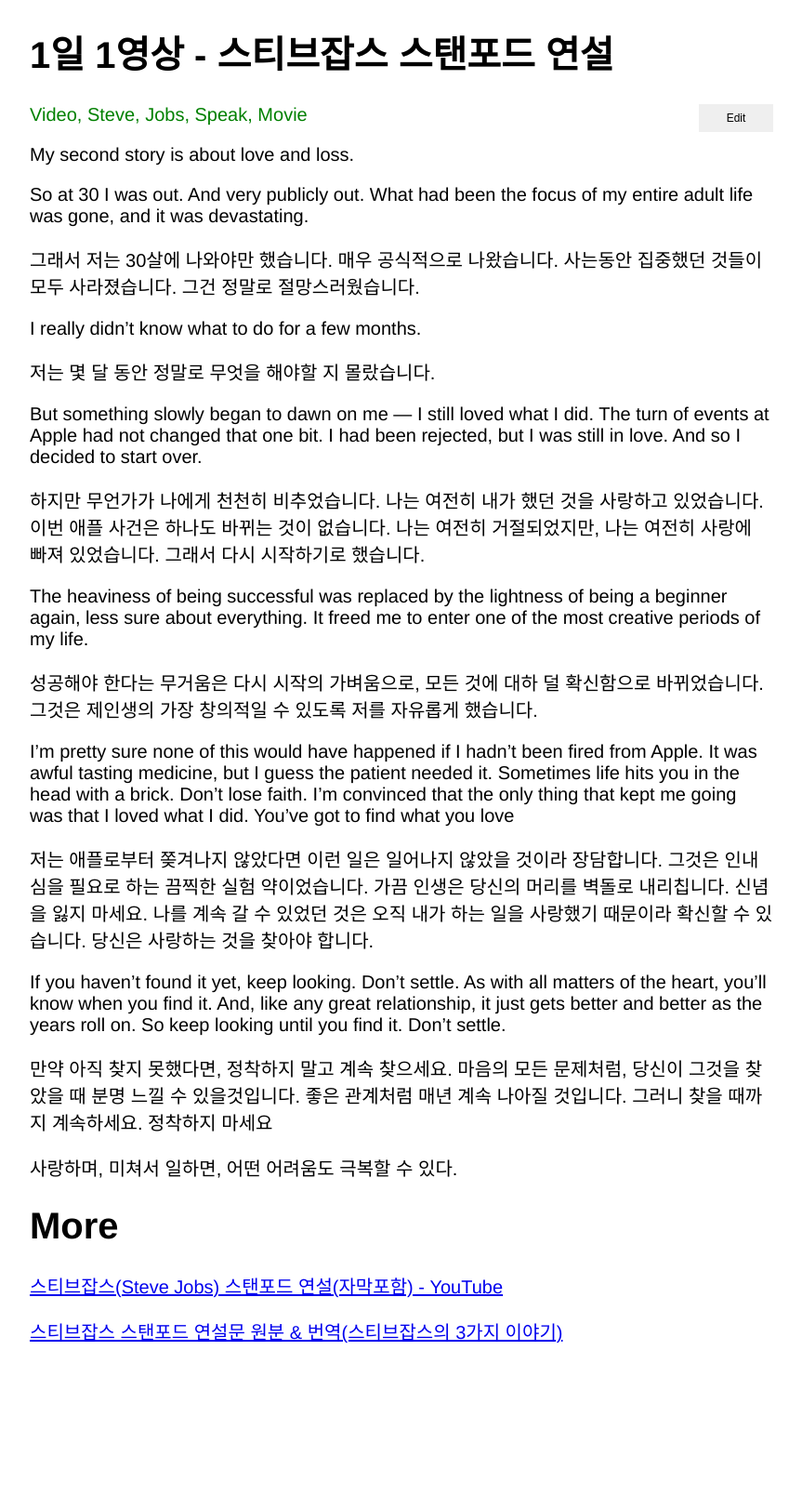
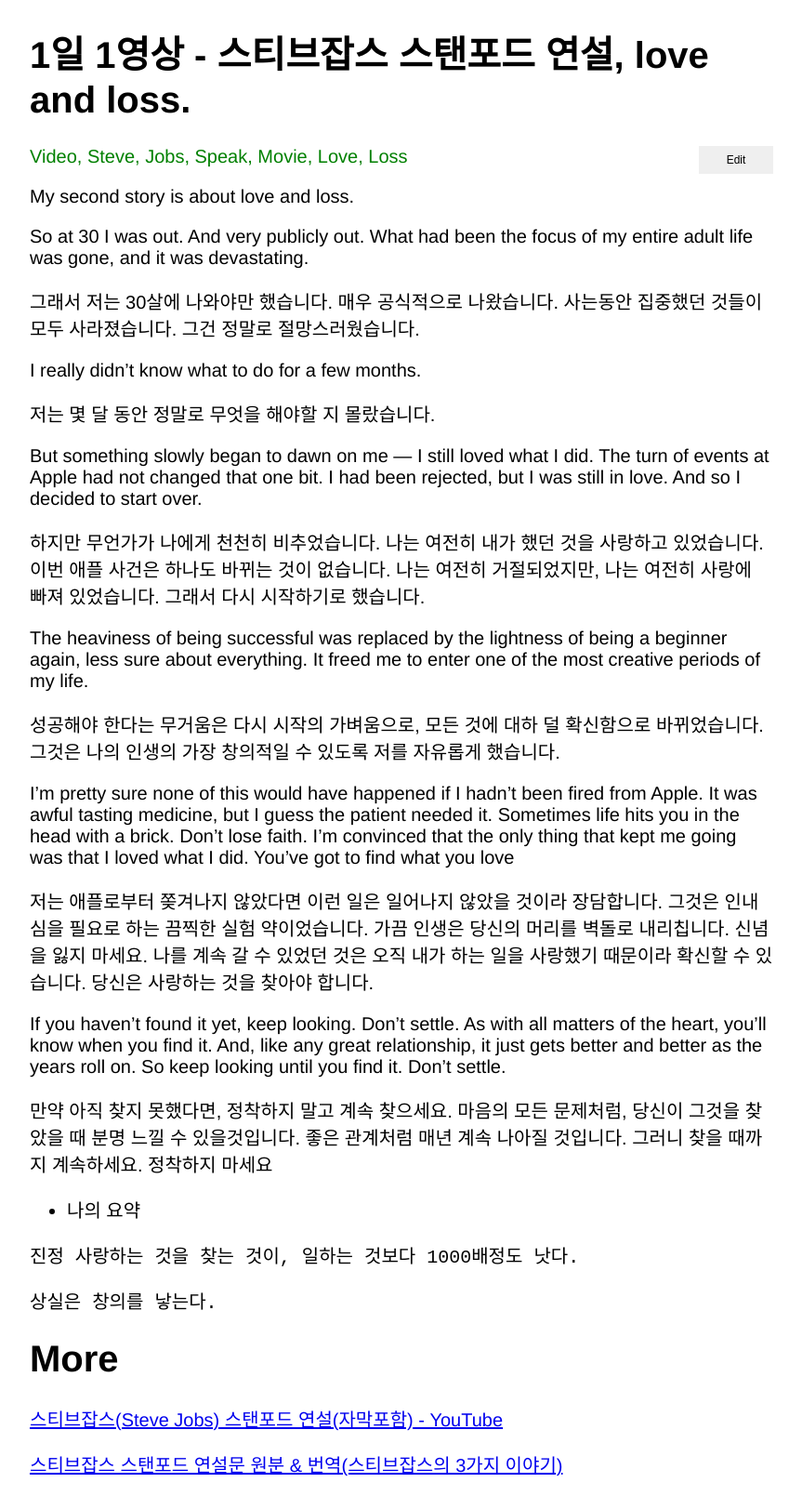
Before and after one commit to xiote/20200810_xiote.github.io, a Jekyll site: the page built from _posts/2020-07-30-12-06-24.md, in a window 1280 px wide. Shown: the whole page at 93% size, without its empty margins (208-1071 px from the left). Built offline with Jekyll 4.4.1, drawn with Linux system fonts in a browser that asks for light colours; before the commit the page ends 1466 px from its top, so only the background shows below that.

Commit message:
Update 2020-07-30-12-06-24.md

```diff
--- a/_posts/2020-07-30-12-06-24.md
+++ b/_posts/2020-07-30-12-06-24.md
@@ -1,7 +1,7 @@
 ---
 layout: post
-title: 1일 1영상 - 스티브잡스 스탠포드 연설
-tags: video steve jobs speak movie
+title: 1일 1영상 - 스티브잡스 스탠포드 연설, love and loss.
+tags: video steve jobs speak movie love loss
 ---
 
 My second story is about love and loss.
@@ -26,7 +26,7 @@
 It freed me to enter one of the most creative periods of my life.
 
 성공해야 한다는 무거움은 다시 시작의 가벼움으로, 모든 것에 대하 덜 확신함으로 바뀌었습니다.
-그것은 제인생의 가장 창의적일 수 있도록 저를 자유롭게 했습니다.
+그것은 나의 인생의 가장 창의적일 수 있도록 저를 자유롭게 했습니다.
 
 I'm pretty sure none of this would have happened if I hadn't been fired from Apple.
 It was awful tasting medicine, but I guess the patient needed it.
@@ -51,10 +51,11 @@
 좋은 관계처럼 매년 계속 나아질 것입니다.
 그러니 찾을 때까지 계속하세요. 정착하지 마세요
 
+- 나의 요약
 
+`진정 사랑하는 것을 찾는 것이, 일하는 것보다 1000배정도 낫다.`
 
-사랑하며, 미쳐서 일하면, 어떤 어려움도 극복할 수 있다.
-
+`상실은 창의를 낳는다.`
 
 
 # More
```
